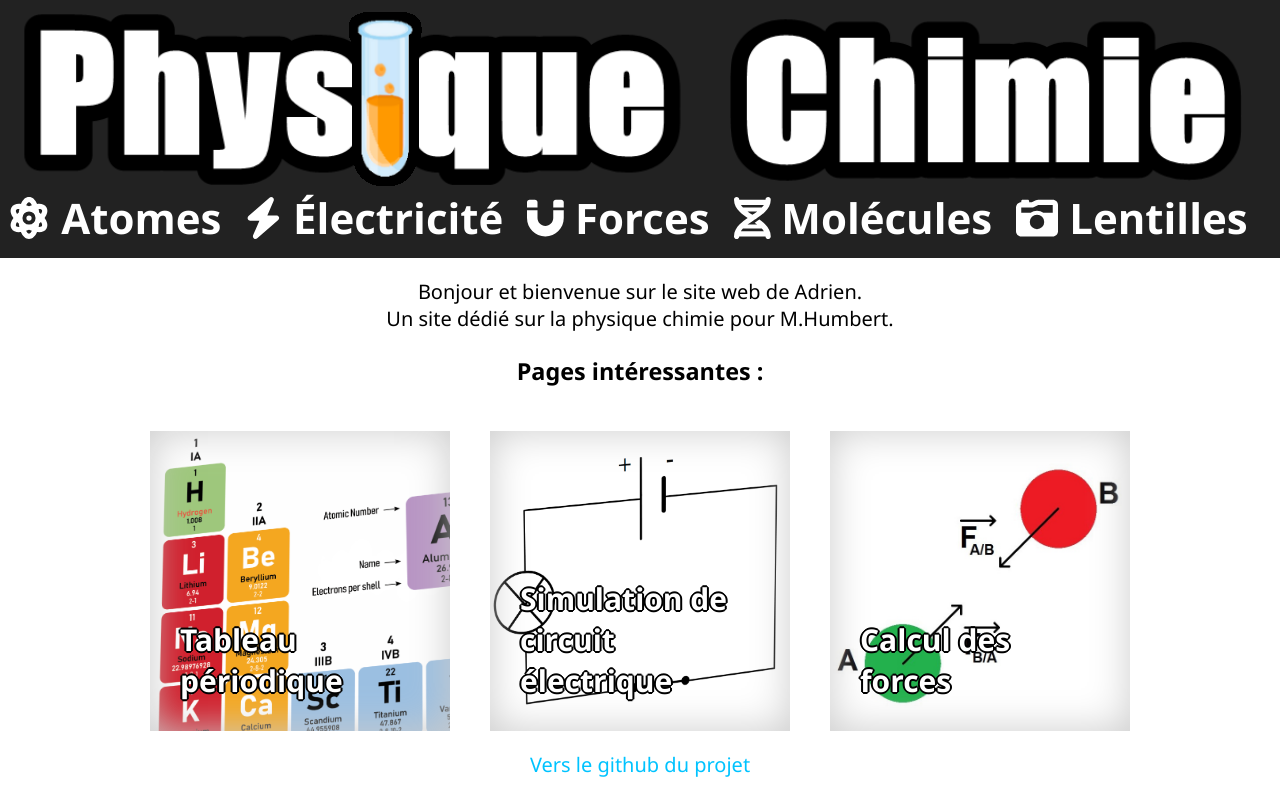
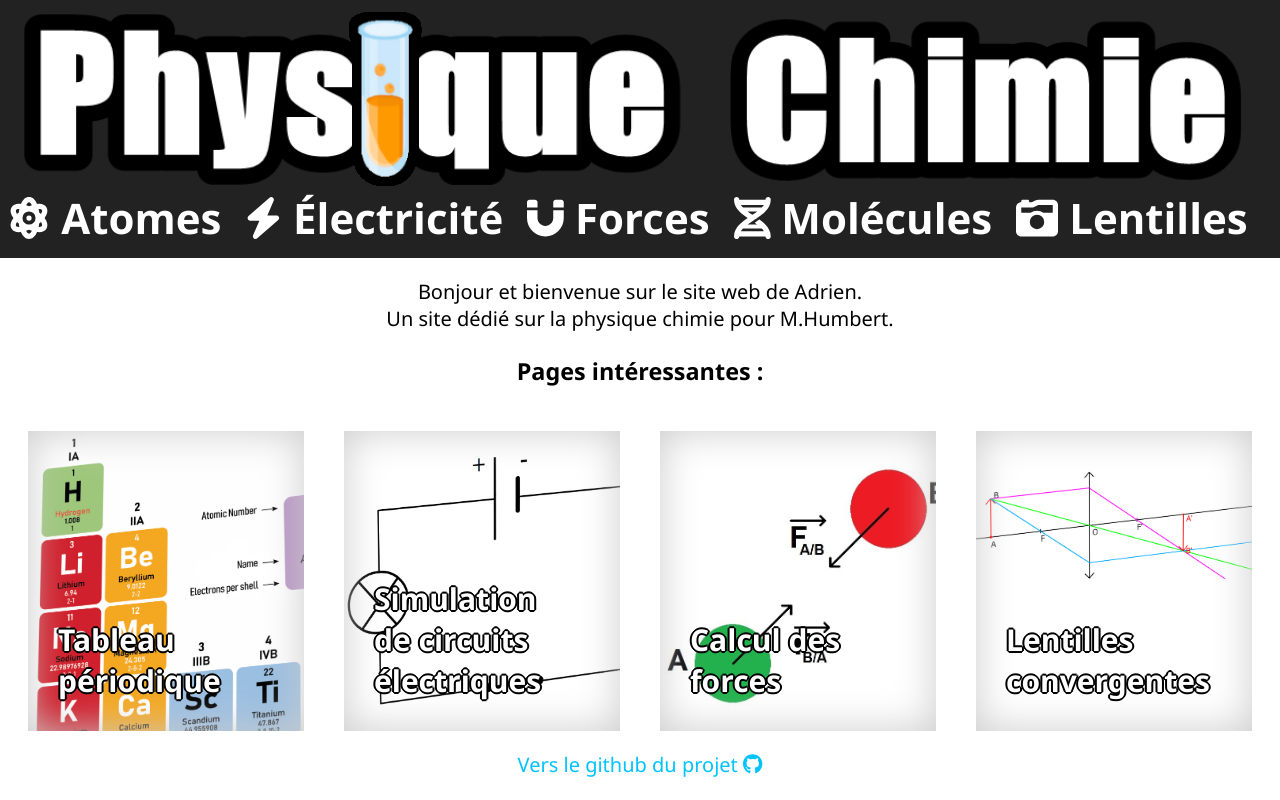
Before and after one commit to Adrien5902/Website_PC, a React (Vite) app: page /#/ in a window 1280 px wide. Built offline with nearby package versions, Linux system fonts and the light colour scheme.

Commit message:
added fa brands page lentilles convergentes and fixed unlink css class

```diff
--- a/package.json
+++ b/package.json
@@ -9,6 +9,7 @@
         "preview": "vite preview"
     },
     "dependencies": {
+        "@fortawesome/free-brands-svg-icons": "^6.4.2",
         "@fortawesome/free-solid-svg-icons": "^6.4.2",
         "@fortawesome/react-fontawesome": "^0.2.0",
         "react": "^18.2.0",
--- a/src/components/Header/index.tsx
+++ b/src/components/Header/index.tsx
@@ -1,4 +1,4 @@
-import { Link, useLocation } from "react-router-dom"
+import { Link } from "react-router-dom"
 import './style.css'
 import { faAtom, faBolt, faCameraRetro, faDna, faMagnet } from "@fortawesome/free-solid-svg-icons";
 import HeaderLink from "./links";
--- a/src/components/Home/index.tsx
+++ b/src/components/Home/index.tsx
@@ -1,4 +1,6 @@
+import { FontAwesomeIcon } from "@fortawesome/react-fontawesome";
 import Page from "../Page";
+import { faGithub } from "@fortawesome/free-brands-svg-icons";
 
 function Home() {
     return ( <>
@@ -10,11 +12,19 @@ function Home() {
     <h3>Pages intéressantes : </h3>
     <div id="pages">
         <Page href="/atom" text="Tableau périodique" img='/assets/pages/periodicTable.png'></Page>
-        <Page href="/elec/simulate" text="Simulation de circuit électrique" img='/assets/pages/elecSchema.png'></Page>
+        <Page href="/elec/simulate" text="Simulation de circuits électriques" img='/assets/pages/elecSchema.png'></Page>
         <Page href="/forces" text="Calcul des forces" img="/assets/pages/forces.jpg"></Page>
+        <Page href="/lentilles" text="Lentilles convergentes" img="/assets/pages/lentilles_convergentes.png"></Page>
     </div>
 
-    <a href="https://github.com/Adrien5902/Website_PC" target="_blank" className="cyan unlink">Vers le github du projet</a>
+    <a
+        href="https://github.com/Adrien5902/Website_PC"
+        target="_blank"
+        className="cyan unlink"
+    >
+        <span>Vers le github du projet </span>
+        <FontAwesomeIcon icon={faGithub}/>
+    </a>
     </>);
 }
 
--- a/src/global.css
+++ b/src/global.css
@@ -8,11 +8,9 @@ body
     background: var(--background);
 }
 
-.unlink
-
 /*Retire l'effet bleu ou violet et sous-ligné par défaut des liens avec la classe unlink*/
-    {
-    text-decoration: none !important;
+.unlink{
+    text-decoration: none;
     color: unset;
 }
 
```
Also changed, not shown: public/assets/pages/lentilles_convergentes.png (added), 1 other file (tests, documents, lock files or other folders).
